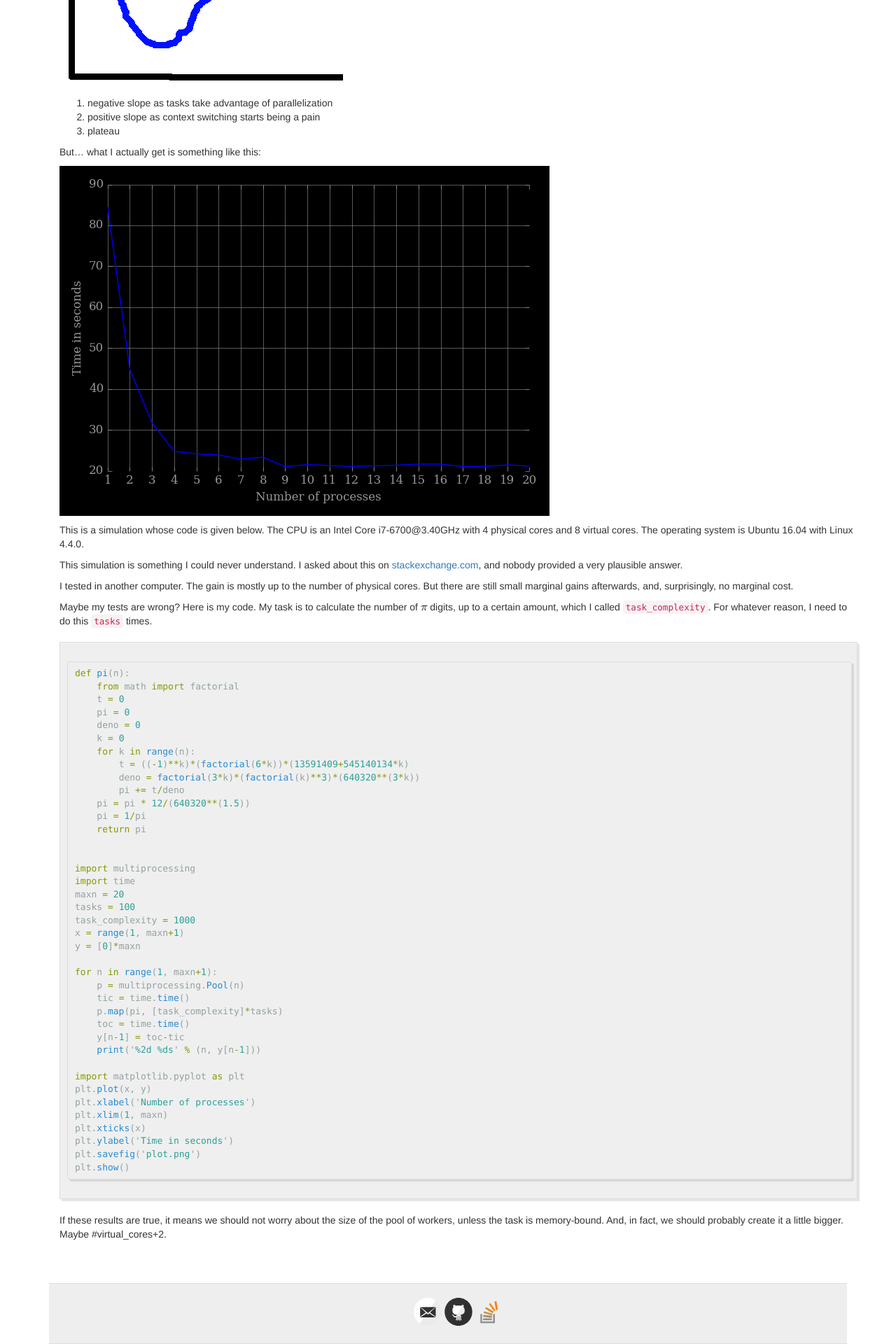
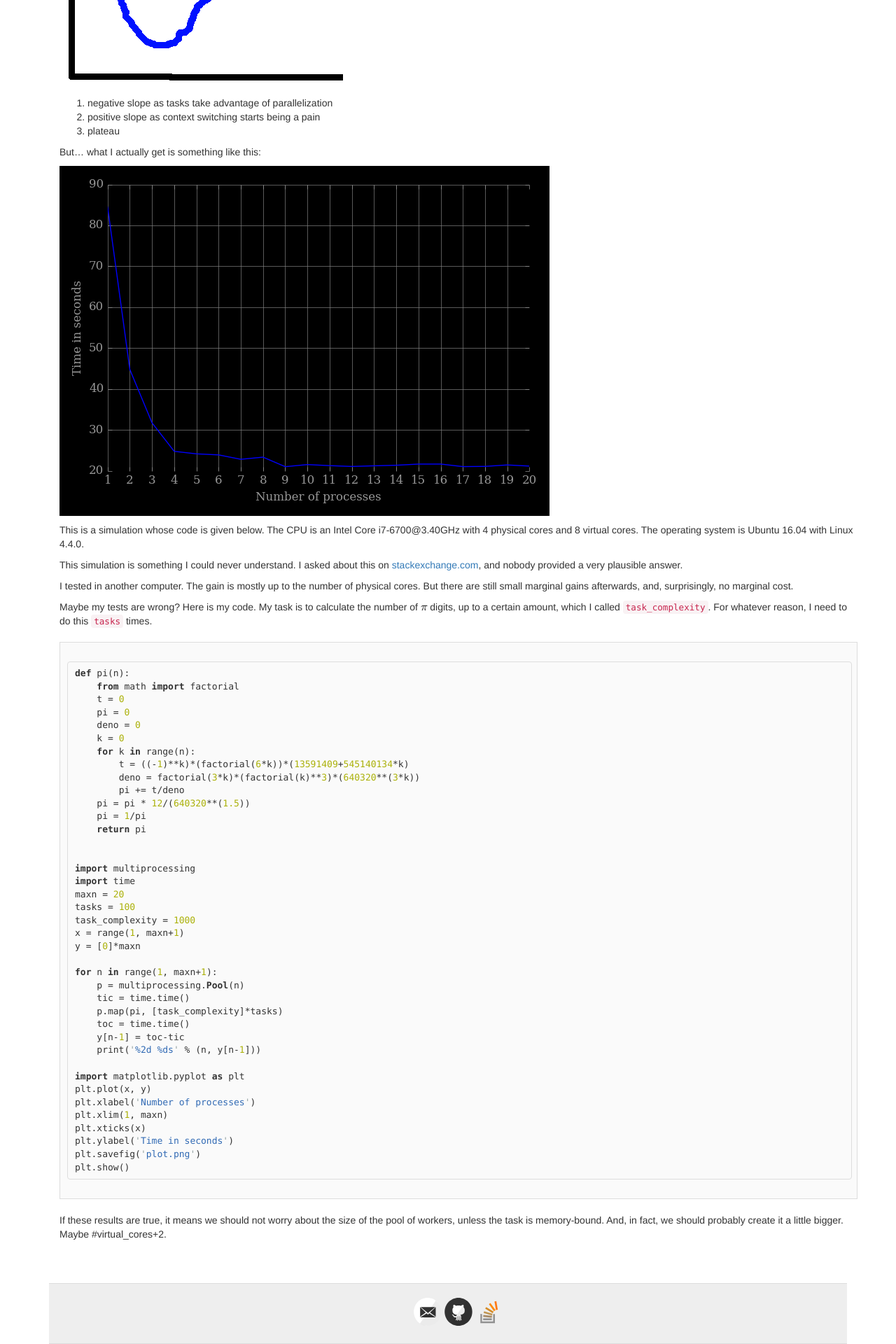
Before and after one commit to rpmcruz/rpmcruz.github.io, a Jekyll site: the page built from _posts/2017-01-26-number-workers.md, in a window 1280 px wide. Shown: the part 758-2678 px from the top of the page at 70% size. Built offline with Jekyll 4.4.1, drawn with Linux system fonts in a browser that asks for light colours; formulas are drawn with MathJax 3; comment, search, counter and statistics services are not loaded.

Commit message:
Changed style of code highlighting and graphics.

```diff
--- a/_sass/_highlights.scss
+++ b/_sass/_highlights.scss
@@ -1,33 +1,29 @@
-
 .highlight {
-  background-color: #efefef;
-  padding: 7px 7px 7px 10px;
-  border: 1px solid #ddd;
-  -moz-box-shadow: 3px 3px rgba(0,0,0,0.1);
-  -webkit-box-shadow: 3px 3px rgba(0,0,0,0.1);
-  box-shadow: 3px 3px rgba(0,0,0,0.1);
-  margin: 20px 0 20px 0;
-  overflow: scroll;
+    background-color: rgb(250, 250, 250);
+    padding: 7px 7px 7px 10px;
+    border: 1px solid #ddd;
+    margin: 20px 0 20px 0;
+    overflow: auto;
 }
 
 code {
-  font-family:'Bitstream Vera Sans Mono','Courier', monospace;
+    font-family: monospace;
 }
 
-.highlight .c { color: #586E75 } /* Comment */
-.highlight .err { color: #93A1A1 } /* Error */
+.highlight .c { color: #767676 } /* Comment */
+.highlight .err { color: #e80000 } /* Error */
 .highlight .g { color: #93A1A1 } /* Generic */
-.highlight .k { color: #859900 } /* Keyword */
+.highlight .k { font-weight: bold; } /* Keyword */
 .highlight .l { color: #93A1A1 } /* Literal */
-.highlight .n { color: #93A1A1 } /* Name */
-.highlight .o { color: #859900 } /* Operator */
-.highlight .x { color: #CB4B16 } /* Other */
-.highlight .p { color: #93A1A1 } /* Punctuation */
+.highlight .n { } /* Name */
+.highlight .o {  } /* Operator */
+.highlight .x {  } /* Other */
+.highlight .p { } /* Punctuation */
 .highlight .cm { color: #586E75 } /* Comment.Multiline */
 .highlight .cp { color: #859900 } /* Comment.Preproc */
 .highlight .c1 { color: #586E75 } /* Comment.Single */
 .highlight .cs { color: #859900 } /* Comment.Special */
-.highlight .gd { color: #2AA198 } /* Generic.Deleted */
+.highlight .gd { color: #316ab4 } /* Generic.Deleted */
 .highlight .ge { color: #93A1A1; font-style: italic } /* Generic.Emph */
 .highlight .gr { color: #DC322F } /* Generic.Error */
 .highlight .gh { color: #CB4B16 } /* Generic.Heading */
@@ -39,46 +35,46 @@ code {
 .highlight .gt { color: #93A1A1 } /* Generic.Traceback */
 .highlight .kc { color: #CB4B16 } /* Keyword.Constant */
 .highlight .kd { color: #268BD2 } /* Keyword.Declaration */
-.highlight .kn { color: #859900 } /* Keyword.Namespace */
+.highlight .kn { font-weight: bold; } /* Keyword.Namespace */
 .highlight .kp { color: #859900 } /* Keyword.Pseudo */
 .highlight .kr { color: #268BD2 } /* Keyword.Reserved */
 .highlight .kt { color: #DC322F } /* Keyword.Type */
 .highlight .ld { color: #93A1A1 } /* Literal.Date */
-.highlight .m { color: #2AA198 } /* Literal.Number */
-.highlight .s { color: #2AA198 } /* Literal.String */
-.highlight .na { color: #93A1A1 } /* Name.Attribute */
-.highlight .nb { color: #B58900 } /* Name.Builtin */
-.highlight .nc { color: #268BD2 } /* Name.Class */
-.highlight .no { color: #CB4B16 } /* Name.Constant */
-.highlight .nd { color: #268BD2 } /* Name.Decorator */
-.highlight .ni { color: #CB4B16 } /* Name.Entity */
-.highlight .ne { color: #CB4B16 } /* Name.Exception */
-.highlight .nf { color: #268BD2 } /* Name.Function */
-.highlight .nl { color: #93A1A1 } /* Name.Label */
-.highlight .nn { color: #93A1A1 } /* Name.Namespace */
-.highlight .nx { color: #555 } /* Name.Other */
+.highlight .m { color: #316ab4 } /* Literal.Number */
+.highlight .s { color: #316ab4 } /* Literal.String */
+.highlight .na { font-weight: bold; } /* Name.Attribute */
+.highlight .nb { font-weight: bold; } /* Name.Builtin */
+.highlight .nc { font-weight: bold; } /* Name.Class */
+.highlight .no { font-weight: bold; } /* Name.Constant */
+.highlight .nd { font-weight: bold; } /* Name.Decorator */
+.highlight .ni { font-weight: bold; } /* Name.Entity */
+.highlight .ne { font-weight: bold; } /* Name.Exception */
+.highlight .nf {  } /* Name.Function */
+.highlight .nl {  } /* Name.Label */
+.highlight .nn {  } /* Name.Namespace */
+.highlight .nx {  } /* Name.Other */
 .highlight .py { color: #93A1A1 } /* Name.Property */
 .highlight .nt { color: #268BD2 } /* Name.Tag */
 .highlight .nv { color: #268BD2 } /* Name.Variable */
-.highlight .ow { color: #859900 } /* Operator.Word */
-.highlight .w { color: #93A1A1 } /* Text.Whitespace */
-.highlight .mf { color: #2AA198 } /* Literal.Number.Float */
-.highlight .mh { color: #2AA198 } /* Literal.Number.Hex */
-.highlight .mi { color: #2AA198 } /* Literal.Number.Integer */
-.highlight .mo { color: #2AA198 } /* Literal.Number.Oct */
+.highlight .ow { font-weight: bold; } /* Operator.Word */
+.highlight .w {  } /* Text.Whitespace */
+.highlight .mf { color: #abb109 } /* Literal.Number.Float */
+.highlight .mh { color: #abb109 } /* Literal.Number.Hex */
+.highlight .mi { color: #abb109 } /* Literal.Number.Integer */
+.highlight .mo { color: #abb109 } /* Literal.Number.Oct */
 .highlight .sb { color: #586E75 } /* Literal.String.Backtick */
-.highlight .sc { color: #2AA198 } /* Literal.String.Char */
+.highlight .sc { color: #316ab4 } /* Literal.String.Char */
 .highlight .sd { color: #93A1A1 } /* Literal.String.Doc */
-.highlight .s2 { color: #2AA198 } /* Literal.String.Double */
+.highlight .s2 { color: #316ab4 } /* Literal.String.Double */
 .highlight .se { color: #CB4B16 } /* Literal.String.Escape */
 .highlight .sh { color: #93A1A1 } /* Literal.String.Heredoc */
-.highlight .si { color: #2AA198 } /* Literal.String.Interpol */
-.highlight .sx { color: #2AA198 } /* Literal.String.Other */
+.highlight .si { color: #316ab4 } /* Literal.String.Interpol */
+.highlight .sx { color: #316ab4 } /* Literal.String.Other */
 .highlight .sr { color: #DC322F } /* Literal.String.Regex */
-.highlight .s1 { color: #2AA198 } /* Literal.String.Single */
-.highlight .ss { color: #2AA198 } /* Literal.String.Symbol */
+.highlight .s1 { color: #316ab4 } /* Literal.String.Single */
+.highlight .ss { color: #316ab4 } /* Literal.String.Symbol */
 .highlight .bp { color: #268BD2 } /* Name.Builtin.Pseudo */
 .highlight .vc { color: #268BD2 } /* Name.Variable.Class */
 .highlight .vg { color: #268BD2 } /* Name.Variable.Global */
 .highlight .vi { color: #268BD2 } /* Name.Variable.Instance */
-.highlight .il { color: #2AA198 } /* Literal.Number.Integer.Long */
+.highlight .il { color: #316ab4 } /* Literal.Number.Integer.Long */
--- a/code/02-scraper.py
+++ b/code/02-scraper.py
@@ -6,6 +6,7 @@ import numpy as np
 df = pd.DataFrame(columns=('car', 'price'))
 
 for page in range(1, 10+1):  # keep running until no "next" pages or maximum
+    print(page)
     url = 'https://www.olx.pt/carros-motos-e-barcos/carros/?page=%d' % page
     text = urllib.request.urlopen(url).read()
     tree = html.fromstring(text)
@@ -26,6 +27,6 @@ for page in range(1, 10+1):  # keep running until no "next" pages or maximum
     if not prices:
         break
 
-ax = df.groupby('car').mean().sort_values('price').plot(kind='bar', color='white')
+ax = df.groupby('car').mean().sort_values('price').plot(kind='bar', color='black')
 fig = ax.get_figure()
 fig.savefig('plot.png')
```
Also changed, not shown: img/2017-01-25/02-scraper.png, 1 other file.
